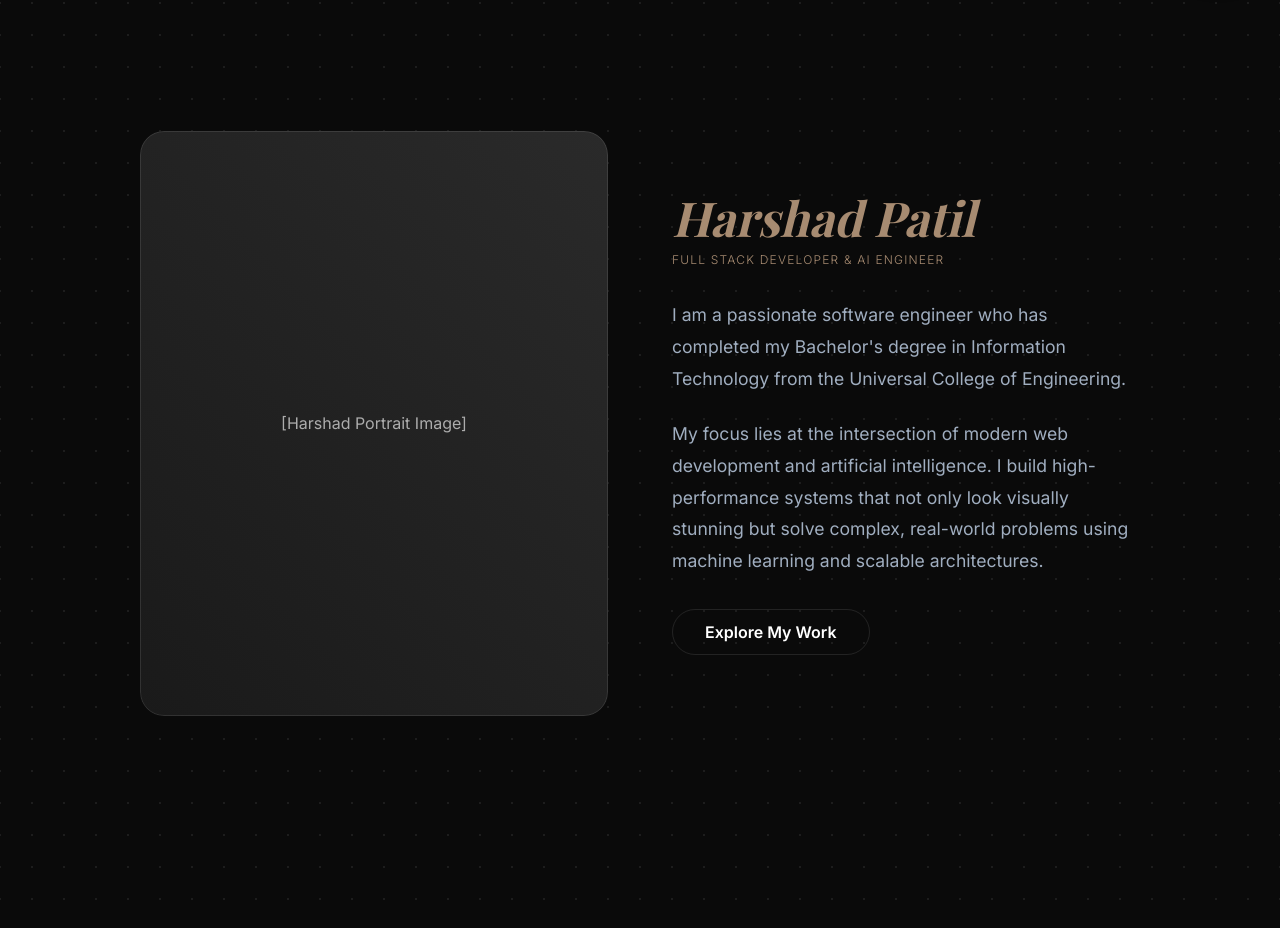
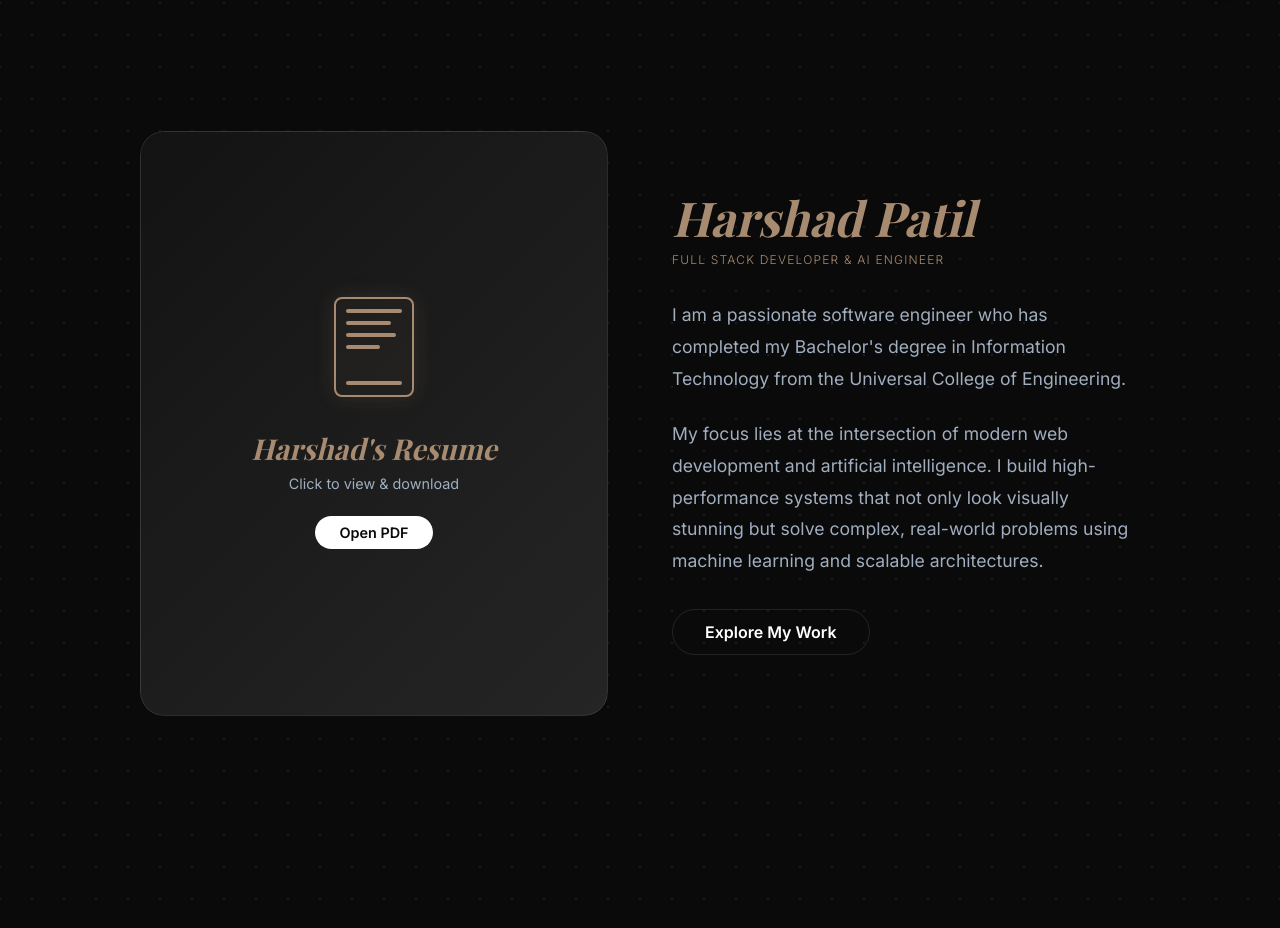
Before and after one commit to Harshad2708/harshad-portfolio, a React (Vite) app: page / in a window 1280 px wide. Shown: the part 797-1725 px from the top of the page. Built offline with nearby package versions, Linux system fonts and the light colour scheme; a web font is replaced by a local one.

Commit message:
feat: replace portrait with interactive resume card, update AI fallback

```diff
--- a/src/sections/About.jsx
+++ b/src/sections/About.jsx
@@ -6,29 +6,68 @@ export default function About() {
 
       <div className="grid-2" style={{ alignItems: 'center', gap: '4rem', maxWidth: '1000px' }}>
 
-        {/* Left: Grayscale Image transition to color */}
-        <motion.div
+        {/* Left: Resume Document Link */}
+        <motion.a
+          href="/resume.pdf"
+          target="_blank"
+          rel="noopener noreferrer"
           initial={{ opacity: 0, x: -50 }}
           whileInView={{ opacity: 1, x: 0 }}
           viewport={{ once: true }}
           transition={{ duration: 0.8, ease: "easeOut" }}
-          style={{ width: '100%', aspectRatio: '4/5', position: 'relative', borderRadius: '24px', overflow: 'hidden' }}
+          style={{
+            width: '100%',
+            aspectRatio: '4/5',
+            position: 'relative',
+            borderRadius: '24px',
+            overflow: 'hidden',
+            display: 'block',
+            textDecoration: 'none',
+            cursor: 'pointer'
+          }}
+          whileHover={{ scale: 1.02, boxShadow: '0 0 30px rgba(167, 139, 113, 0.2)' }}
+          whileTap={{ scale: 0.98 }}
         >
-          {/* Placeholder for the image. Assuming user has an image, or we use a gradient placeholder */}
           <div
             style={{
               width: '100%', height: '100%',
-              background: 'linear-gradient(45deg, #1a1a1a, #2a2a2a)',
+              background: 'linear-gradient(135deg, rgba(20,20,20,0.9), rgba(40,40,40,0.9))',
               position: 'absolute', inset: 0,
-              display: 'flex', justifyContent: 'center', alignItems: 'center',
-              color: 'var(--text-secondary)'
+              display: 'flex', flexDirection: 'column', justifyContent: 'center', alignItems: 'center',
+              color: 'var(--text-primary)',
+              border: '1px solid var(--glass-border)',
+              borderRadius: '24px',
+              padding: '2rem',
+              textAlign: 'center'
             }}
-            className="grayscale-to-color"
+            className="resume-card-hover"
           >
-            [Harshad Portrait Image]
+            {/* Visual representation of a document */}
+            <div style={{
+              width: '80px', height: '100px',
+              border: '2px solid var(--accent-gold)',
+              borderRadius: '8px',
+              display: 'flex', flexDirection: 'column',
+              padding: '10px', gap: '8px',
+              marginBottom: '2rem',
+              boxShadow: '0 0 20px rgba(167, 139, 113, 0.2)',
+              backgroundColor: 'rgba(167, 139, 113, 0.05)'
+            }}>
+              <div style={{ height: '4px', background: 'var(--accent-gold)', width: '100%', borderRadius: '2px' }}></div>
+              <div style={{ height: '4px', background: 'var(--accent-gold)', width: '80%', borderRadius: '2px' }}></div>
+              <div style={{ height: '4px', background: 'var(--accent-gold)', width: '90%', borderRadius: '2px' }}></div>
+              <div style={{ height: '4px', background: 'var(--accent-gold)', width: '60%', borderRadius: '2px' }}></div>
+              <div style={{ height: '4px', background: 'var(--accent-gold)', width: '100%', borderRadius: '2px', marginTop: 'auto' }}></div>
+            </div>
+
+            <h3 className="playfair italic text-gold" style={{ fontSize: '1.8rem', marginBottom: '0.5rem' }}>Harshad's Resume</h3>
+            <p className="text-gray" style={{ fontSize: '0.9rem', marginBottom: '1.5rem' }}>Click to view & download</p>
+
+            <div className="btn-primary" style={{ padding: '0.5rem 1.5rem', fontSize: '0.9rem', pointerEvents: 'none' }}>
+              Open PDF
+            </div>
           </div>
-          <div style={{ position: 'absolute', inset: 0, border: '1px solid var(--glass-border)', borderRadius: '24px' }}></div>
-        </motion.div>
+        </motion.a>
 
         {/* Right: Text and Role */}
         <motion.div
```
Also changed, not shown: 2 other files (tests, documents, lock files or other folders).
